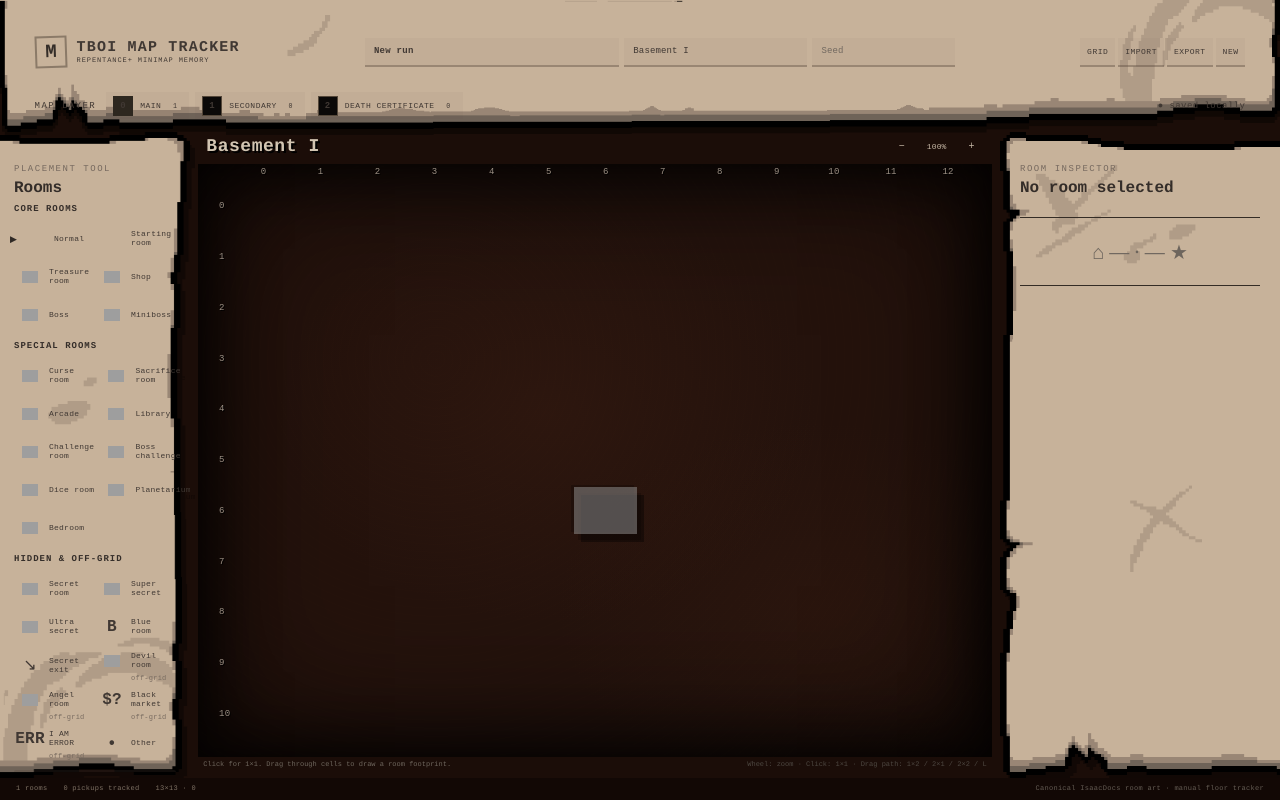
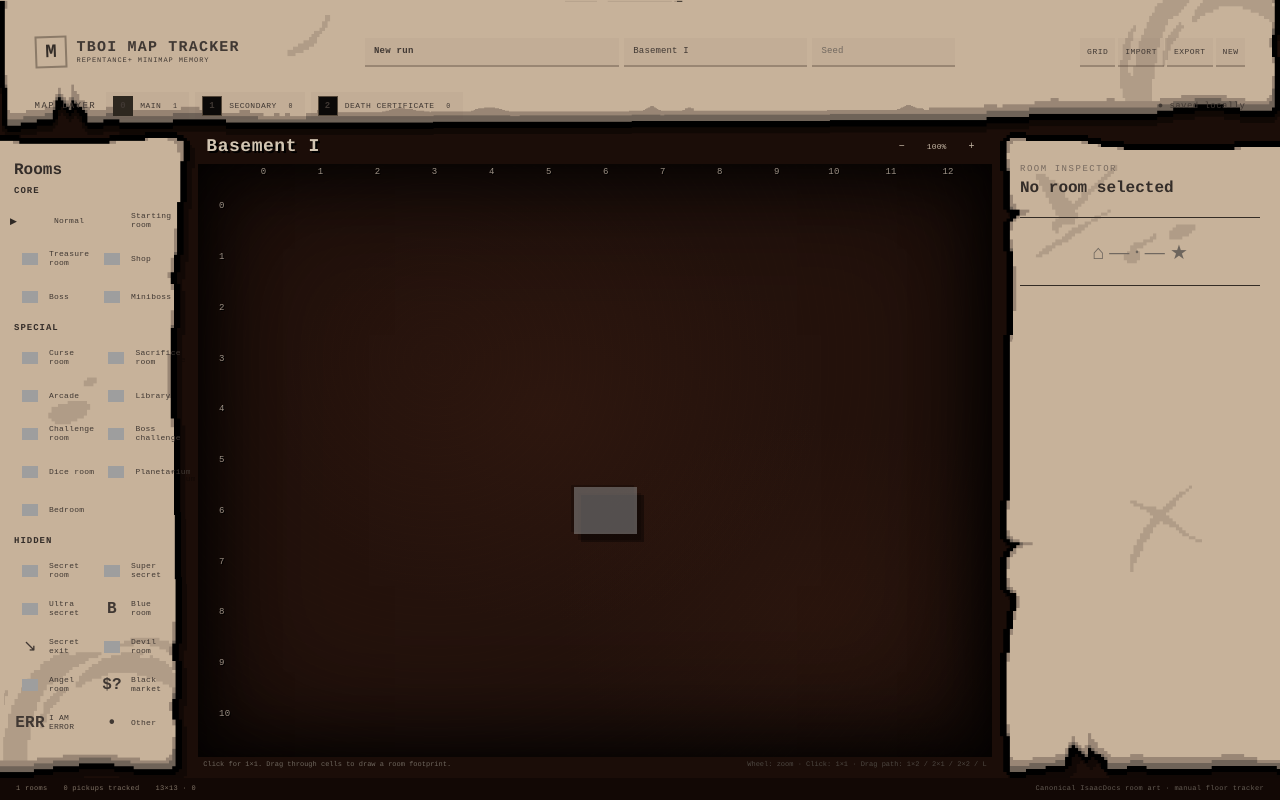
Before and after one commit to Alejandro-GZ/TBOIMapTracker, a React (Vite) app: page / in a window 1280 px wide. Built offline with nearby package versions, Linux system fonts and the light colour scheme; grey boxes are pictures that could not be loaded; a web font is replaced by a local one.

Commit message:
refactor: simplify room palette copy

```diff
--- a/src/components/RoomPalette.tsx
+++ b/src/components/RoomPalette.tsx
@@ -3,9 +3,9 @@ import { useTrackerStore } from '../store/useTrackerStore';
 import { RoomTypeSprite } from './IsaacSprite';
 
 const GROUP_LABELS = {
-  core: 'Core rooms',
-  special: 'Special rooms',
-  hidden: 'Hidden & off-grid',
+  core: 'Core',
+  special: 'Special',
+  hidden: 'Hidden',
 };
 
 export function RoomPalette() {
@@ -14,11 +14,8 @@ export function RoomPalette() {
 
   return (
     <aside className="panel palette-panel">
-      <div className="panel-heading">
-        <div>
-          <span className="eyebrow">Placement tool</span>
-          <h2>Rooms</h2>
-        </div>
+      <div className="panel-heading palette-title">
+        <h2>Rooms</h2>
       </div>
 
       {(['core', 'special', 'hidden'] as const).map((group) => (
@@ -38,18 +35,11 @@ export function RoomPalette() {
                   <RoomTypeSprite type={roomType.id} fallback={roomType.icon} scale={1} />
                 </span>
                 <span>{roomType.label}</span>
-                {roomType.offGrid && <small>off-grid</small>}
               </button>
             ))}
           </div>
         </section>
       ))}
-
-      <div className="tip-card room-drag-help">
-        <strong>Draw the footprint</strong>
-        <span>Click one cell for 1×1. Drag across two cells for 1×2 / 2×1, or across a 2×2 block for a large room.</span>
-        <span>Corridor and L variants can still be selected from the room inspector after placement.</span>
-      </div>
     </aside>
   );
 }
```
